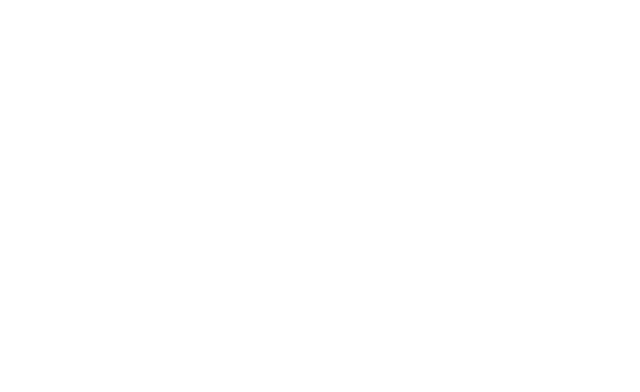
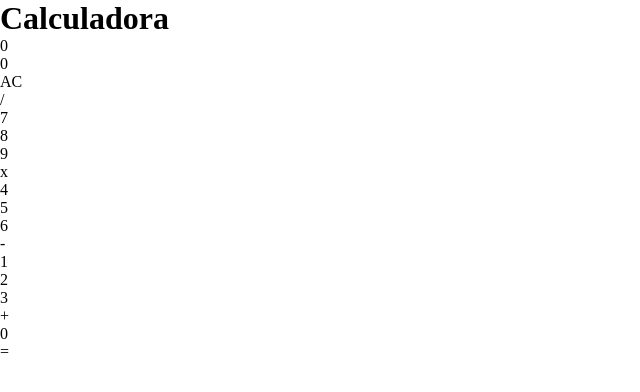
Before and after one commit to uzielmenezes/projeto-udemy-calc, a plain HTML site: page index.html in a window 1280 px wide. Shown: the whole page, without its empty margins (0-640 px from the left). Drawn offline with Linux system fonts and the light colour scheme.

Commit message:
index.html structured and done

```diff
--- a/index.html
+++ b/index.html
@@ -12,6 +12,40 @@
     <script src="js/script.js" defer></script>
 </head>
 <body>
-
+    <h1>Calculadora</h1>
+    <div id="calculator">
+        <div id="screen-container">
+            <div id="upper-number">0</div>
+            <div id="result-number">0</div>
+        </div>
+        <div id="buttons-container">
+            <div class="btn-container">
+                <div class="btn" id="ac-btn">AC</div>
+                <div class="btn" id="division-btn">/</div>
+            </div>
+            <div class="btn-container">
+                <div class="btn">7</div>
+                <div class="btn">8</div>
+                <div class="btn">9</div>
+                <div class="btn" id="multiplication-btn">x</div>
+            </div>
+            <div class="btn-container">
+                <div class="btn">4</div>
+                <div class="btn">5</div>
+                <div class="btn">6</div>
+                <div class="btn" id="minus-btn">-</div>
+            </div>
+            <div class="btn-container">
+                <div class="btn">1</div>
+                <div class="btn">2</div>
+                <div class="btn">3</div>
+                <div class="btn" id="sum-btn">+</div>
+            </div>
+            <div class="btn-container">
+                <div class="btn" id="zero-btn">0</div>
+                <div class="btn" id="equals-btn">=</div>
+            </div>
+        </div>
+    </div>
 </body>
 </html>
```
